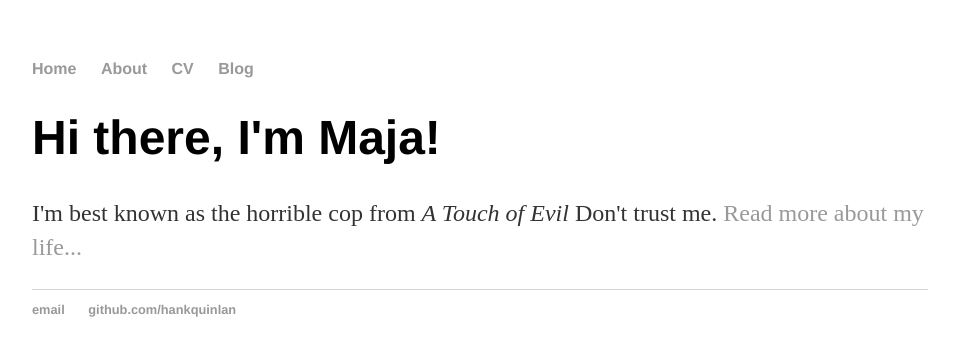
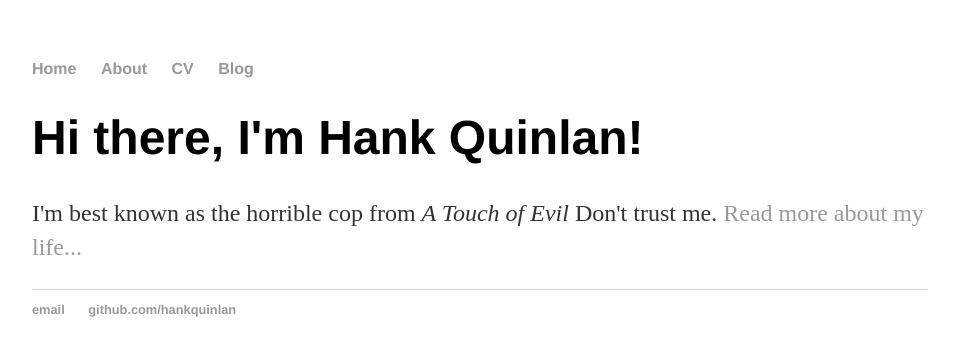
Before and after one commit to zamajana/zamajana, a Jekyll site: the page built from index.html, in a window 1280 px wide. Shown: the top 356 px of the page, without its empty margins (160-1115 px from the left). Built offline with Jekyll 4.4.1, drawn with Linux system fonts in a browser that asks for light colours.

Commit message:
Update index.html

```diff
--- a/index.html
+++ b/index.html
@@ -1,30 +1,8 @@
-<!DOCTYPE html>
-<html>
-	<head>
-		<!-- link to main stylesheet -->
-		<link rel="stylesheet" type="text/css" href="/css/main.css">
-		<title>Hank Quinlan, Horrible Cop</title>
-	</head>
-	<body>
-		<nav>
-    		<ul>
-        		<li><a href="/">Home</a></li>
-	        	<li><a href="/about">About</a></li>
-        		<li><a href="/cv">CV</a></li>
-        		<li><a href="/blog">Blog</a></li>
-    		</ul>
-		</nav>
-		<div class="container">
-    		<div class="blurb">
-        		<h1>Hi there, I'm Maja!</h1>
-				<p>I'm best known as the horrible cop from <em>A Touch of Evil</em> Don't trust me. <a href="/about">Read more about my life...</a></p>
-    		</div><!-- /.blurb -->
-		</div><!-- /.container -->
-		<footer>
-    		<ul>
-        		<li><a href="mailto:hankquinlanhub@gmail.com">email</a></li>
-        		<li><a href="https://github.com/hankquinlan">github.com/hankquinlan</a></li>
-			</ul>
-		</footer>
-	</body>
-</html>
+---
+layout: default
+title: Hank Quinlan, Horrible Cop
+---
+<div class="blurb">
+	<h1>Hi there, I'm Hank Quinlan!</h1>
+	<p>I'm best known as the horrible cop from <em>A Touch of Evil</em> Don't trust me. <a href="/about">Read more about my life...</a></p>
+</div><!-- /.blurb -->
```
